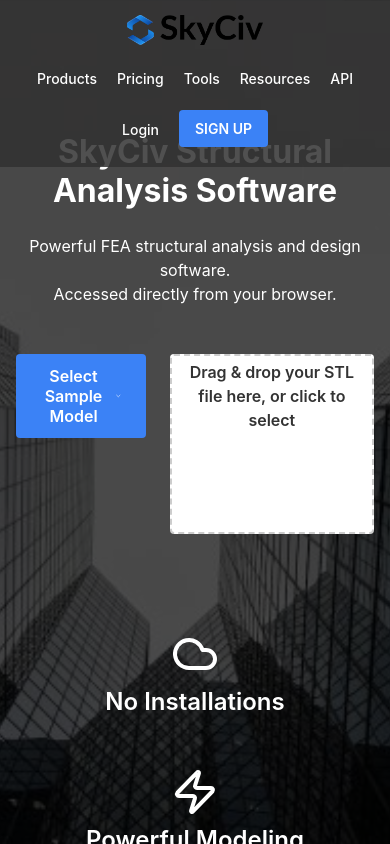
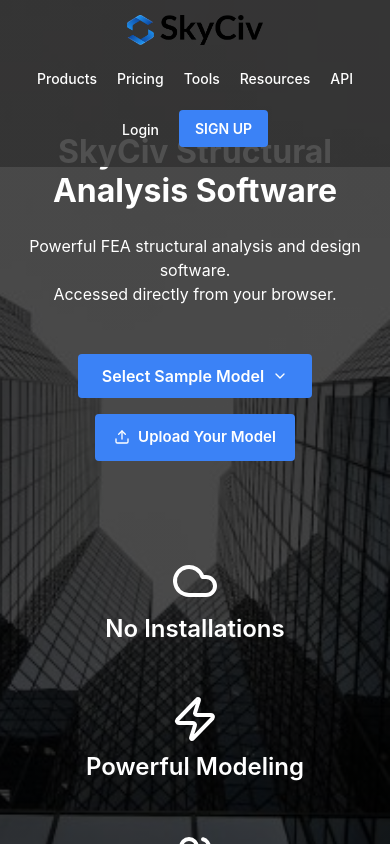
Before and after one commit to yadnyeshkolte/skyciv, a React (Vite) app: page / in a window 390 px wide. Built offline with nearby package versions, Linux system fonts and the light colour scheme.

Commit message:
update styling

```diff
--- a/src/App.css
+++ b/src/App.css
@@ -37,7 +37,6 @@
     align-items: center;
     padding: 15px 40px;
     background-color: rgba(50, 50, 50, 0.85);
-
     position: fixed;
     top: 0;
     left: 0;
@@ -47,7 +46,8 @@
 
 .skyciv-logo img {
     height: 30px;
-    content: url('./assets/skyciv-logo.png'); /* Use content property as a fallback */
+    /* Fix for the logo path issue */
+    content: url('./assets/skyciv-logo.png'); /* Fallback if direct src fails */
 }
 
 .skyciv-nav ul {
@@ -135,13 +135,19 @@
     line-height: 1.5;
 }
 
-.hero-button {
+/* Fix for the hero buttons layout */
+.hero-buttons {
+    display: flex;
+    justify-content: center;
+    gap: 1.5rem;
+    margin-bottom: 3rem;
     position: relative;
-    display: inline-block;
+    align-items: center; /* Keep buttons aligned */
 }
 
 .hero-button {
     position: relative;
+    min-width: 200px; /* Set a minimum width for consistency */
 }
 
 .skyciv-primary-btn {
@@ -157,23 +163,26 @@
     display: flex;
     align-items: center;
     gap: 8px;
+    width: 100%; /* Full width of parent */
+    justify-content: center;
 }
 
 .skyciv-primary-btn:hover {
     background-color: #2563EB;
 }
 
-/* Sample Models Dropdown */
+/* Sample Models Dropdown - Fix position */
 .sample-dropdown-menu {
     position: absolute;
-    top: calc(100% + 8px); /* Position below the button with a small gap */
+    top: 100%;
     left: 0;
     width: 100%;
     min-width: 220px;
     color: #333;
     background-color: white;
     border-radius: 4px;
-    box-shadow: 0 4px 12px rgba(0, 0, 0, 0.25);
+    margin-top: 8px;
+    box-shadow: 0 4px 12px rgba(0, 0, 0, 0.15);
     z-index: 10;
     max-height: 250px;
     overflow-y: auto;
@@ -261,11 +270,13 @@
     -webkit-text-stroke: 1px #FF9800;
 }
 
-.upload-section {
-    width: 100%; /* Full width of its container */
-    height: auto; /* Auto height */
-    margin-top: 0; /* Remove margin-top */
+.upload-section-fullscreen {
+    flex: 1;
+    display: flex;
+    justify-content: center;
+    align-items: center;
 }
+
 .App-footer {
     margin-top: 2rem;
     color: #666;
@@ -362,9 +373,10 @@
 }
 
 .upload-section {
-    width: 50%;
-    height: 10%;
-    margin-top: auto;
+    width: 100%; /* Full width of its container */
+    display: flex;
+    align-items: center;
+    justify-content: center;
 }
 
 /* Model Viewer Styles (preserved from original) */
@@ -413,16 +425,10 @@
 
 /* Error message (preserved from original) */
 .error-message {
-    position: absolute;
-    top: 50%;
-    left: 50%;
-    transform: translate(-50%, -50%);
-    background-color: rgba(255, 0, 0, 0.1);
-    padding: 20px;
-    border-radius: 8px;
-    color: red;
+    margin-top: 12px;
+    color: #e53935;
+    font-size: 14px;
     text-align: center;
-    max-width: 80%;
 }
 
 /* Viewer controls (preserved from original) */
@@ -446,54 +452,81 @@
     display: none;
 }
 
-/* File Upload Styling (preserved from original) */
+/* File Upload Styling - fixed for better integration */
 .upload-container {
     width: 100%;
 }
+
 .dropzone {
-    border: 2px dashed #ccc;
+    border: 2px solid #3B82F6;
     border-radius: 4px;
-    padding: 12px 24px;
+    padding: 12px 20px;
     text-align: center;
-    background-color: white;
+    background-color: #3B82F6;
     transition: all 0.3s ease;
     cursor: pointer;
-    min-height: unset;
+    min-height: 44px; /* Match height of sample model button */
     display: flex;
-    flex-direction: column;
+    flex-direction: row;
     justify-content: center;
     align-items: center;
-    height: 46px; /* Match the height of the Select Sample Model button */
+    gap: 10px;
+    color: white;
 }
+
 .dropzone.active {
-    border-color: #4285F4;
-    background-color: rgba(66, 133, 244, 0.05);
+    background-color: #2563EB;
+    border-color: #2563EB;
+}
+
+.upload-content {
+    display: flex;
+    flex-direction: row;
+    align-items: center;
+    justify-content: center;
+    gap: 8px;
+    min-height: auto;
 }
 
 .upload-icon {
-    display: none;
+    color: white;
+    margin-bottom: 0;
 }
 
 .upload-text {
     font-size: 16px;
-    color: #333;
+    font-weight: 600;
     margin: 0;
-    font-weight: 600;
+    color: white;
 }
+
+.upload-progress {
+    width: 100%;
+    display: flex;
+    flex-direction: column;
+    align-items: center;
+}
+
 .progress-container {
     width: 100%;
-    height: 20px;
+    height: 8px;
     background-color: #f0f0f0;
-    border-radius: 10px;
+    border-radius: 4px;
     overflow: hidden;
-    margin-bottom: 16px;
+    margin-top: 8px;
 }
 
 .progress-bar {
     height: 100%;
     background-color: #4285F4;
-    border-radius: 10px;
+    border-radius: 4px;
     transition: width 0.3s ease;
+}
+
+.upload-progress-text {
+    font-size: 14px;
+    color: white;
+    margin: 4px 0 0 0;
 }
 
 /* Responsive Design */
@@ -533,11 +566,8 @@
     }
 
     .hero-buttons {
-        display: flex;
-        justify-content: center;
-        gap: 1.5rem;
-        margin-bottom: 3rem;
-        align-items: flex-start; /* Align items at the top */
+        flex-direction: column;
+        gap: 1rem;
     }
 
     .features-section {
@@ -551,12 +581,11 @@
     }
 
     .upload-text {
-        font-size: 1rem;
+        font-size: 15px;
     }
 
     .dropzone {
-        padding: 30px 20px;
-        min-height: 200px;
+        padding: 10px 16px;
     }
 
     .new-upload-button {
@@ -609,9 +638,4 @@
     .App-header p {
         font-size: 1rem;
     }
-
-    .dropzone {
-        padding: 20px 15px;
-        min-height: 180px;
-    }
 }
--- a/src/App.jsx
+++ b/src/App.jsx
@@ -1,4 +1,4 @@
-import React, { useState } from 'react';
+import React, { useState, useEffect } from 'react';
 import './App.css';
 import FileUpload from './FileUpload';
 import ModelViewer from './ModelViewer';
@@ -58,7 +58,7 @@
     };
 
     // Close dropdown when clicking outside
-    React.useEffect(() => {
+    useEffect(() => {
         function handleClickOutside(event) {
             if (showSampleDropdown && !event.target.closest('.hero-button')) {
                 setShowSampleDropdown(false);
--- a/src/FileUpload.jsx
+++ b/src/FileUpload.jsx
@@ -1,6 +1,7 @@
 import React, { useCallback, useState } from 'react';
 import { useDropzone } from 'react-dropzone';
 import axios from 'axios';
+import { Upload } from 'lucide-react';
 
 const FileUpload = ({ onModelLoad }) => {
     const [uploading, setUploading] = useState(false);
@@ -26,7 +27,7 @@
         formData.append('file', file);
 
         try {
-            const apiUrl = import.meta.env.VITE_APP_API_URL || '';  // Changed from REACT_APP_API_URL to VITE_APP_API_URL
+            const apiUrl = import.meta.env.VITE_APP_API_URL || '';
             const response = await axios.post(
                 `${apiUrl}/api/convert-stl`,
                 formData,
@@ -62,26 +63,22 @@
             >
                 <input {...getInputProps()} />
                 {uploading ? (
-                    <div className="progress-container">
+                    <div className="upload-progress">
                         <div className="progress-bar" style={{ width: `${uploadProgress}%` }}></div>
-                        <p>Uploading: {uploadProgress}%</p>
+                        <p className="upload-progress-text">Uploading: {uploadProgress}%</p>
                     </div>
                 ) : (
                     <div className="upload-content">
-                        <div className="upload-icon">
-                            <svg width="64" height="64" viewBox="0 0 24 24">
-                                <path fill="currentColor" d="M19.35 10.04C18.67 6.59 15.64 4 12 4 9.11 4 6.6 5.64 5.35 8.04 2.34 8.36 0 10.91 0 14c0 3.31 2.69 6 6 6h13c2.76 0 5-2.24 5-5 0-2.64-2.05-4.78-4.65-4.96zM14 13v4h-4v-4H7l5-5 5 5h-3z" />
-                            </svg>
-                        </div>
+                        <Upload size={16} className="upload-icon" />
                         <p className="upload-text">
                             {isDragActive
-                                ? 'Drop your STL file here'
-                                : 'Drag & drop your STL file here, or click to select'}
+                                ? 'Drop STL file'
+                                : 'Upload Your Model'}
                         </p>
-                        {error && <p className="error-message">{error}</p>}
                     </div>
                 )}
             </div>
+            {error && <p className="error-message">{error}</p>}
         </div>
     );
 };
```
